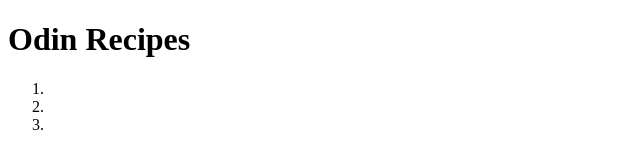
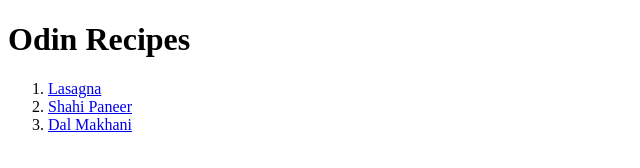
Before and after one commit to ManishAmFour/Odin-Recipes, a plain HTML site: page index.html in a window 1280 px wide. Shown: the whole page, without its empty margins (0-640 px from the left). Drawn offline with Linux system fonts and the light colour scheme.

Commit message:
added some names

```diff
--- a/index.html
+++ b/index.html
@@ -9,9 +9,9 @@
 
 <h1>Odin Recipes</h1>
 <ol>
-    <li><a href="recipes/lasagna.html"></a></li>
-    <li><a href="recipes/lasagna.html"></a></li>
-    <li><a href="recipes/lasagna.html"></a></li>
+    <li><a href="recipes/lasagna.html">Lasagna</a></li>
+    <li><a href="recipes/lasagna.html">Shahi Paneer</a></li>
+    <li><a href="recipes/lasagna.html">Dal Makhani</a></li>
 </ol>
 
 </body>
```
